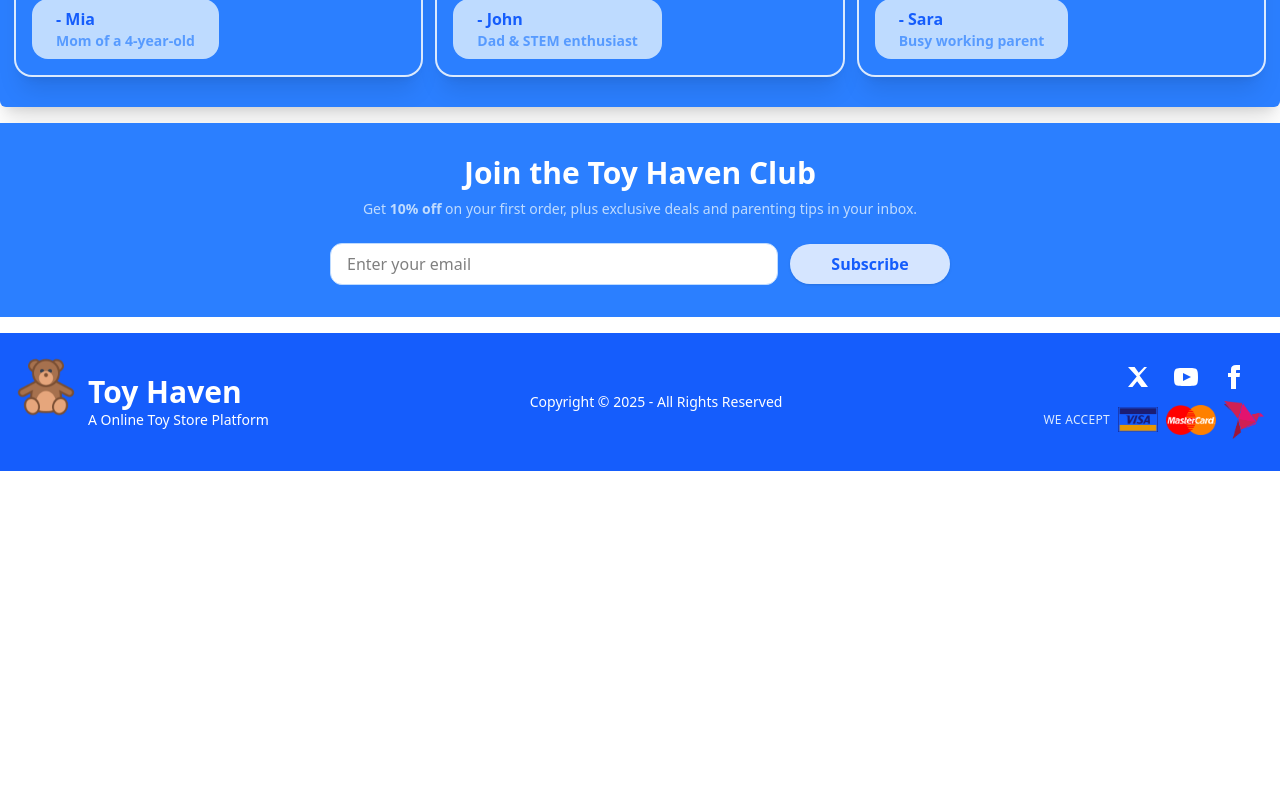
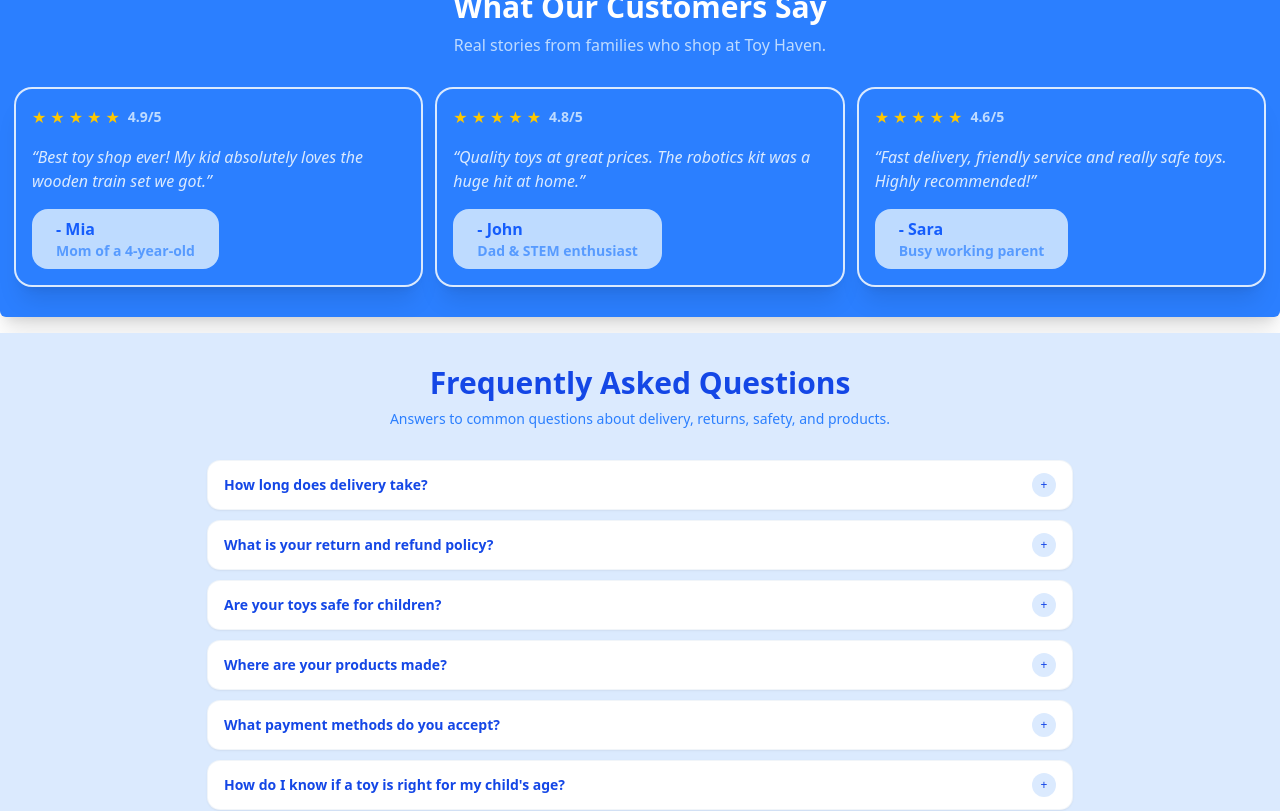
Before and after one commit to hasan8651/Toy-Haven-NextJS, a Next.js app: page / in a window 1280 px wide. Shown: the part 1600-2411 px from the top of the page. Before the commit the page ends 2071 px from the top, so only its background shows below. Built offline with nearby package versions, Linux system fonts and the light colour scheme; no server answers; the database is empty.

Commit message:
FAQ Section Added

```diff
--- a/src/app/components/Faqs/Faqs.jsx
+++ b/src/app/components/Faqs/Faqs.jsx
@@ -6,12 +6,12 @@
   {
     question: "How long does delivery take?",
     answer:
-      "Within Dhaka, orders usually arrive in 2–3 business days. Outside Dhaka, delivery may take 3–5 business days depending on the courier and location.",
+      "Within Dhaka, orders usually arrive in 2-3 business days. Outside Dhaka, delivery may take 3-5 business days depending on the courier and location.",
   },
   {
     question: "What is your return and refund policy?",
     answer:
-      "You can request a return within 7 days of receiving your order if the toy is unused, in its original packaging, and has all tags/labels attached. Once we receive and inspect the item, we’ll process your refund or exchange.",
+      "You can request a return within 7 days of receiving your order if the toy is unused, in its original packaging, and has all tags/labels attached. Once we receive and inspect the item, we'll process your refund or exchange.",
   },
   {
     question: "Are your toys safe for children?",
@@ -31,11 +31,11 @@
   {
     question: "How do I know if a toy is right for my child's age?",
     answer:
-      "Every toy on ToyTopia includes a recommended age range (e.g. Age 3+). You can also use filters like ‘Shop by Age’ on our site to quickly find age-appropriate toys.",
+      "Every toy on Toy Haven includes a recommended age range (e.g. Age 3+). You can also use filters like 'Shop by Age' on our site to quickly find age-appropriate toys.",
   },
 ];
 
-export default function FaqSection() {
+export default function Faqs() {
   const [openIndex, setOpenIndex] = useState(null);
 
   const toggle = (index) => {
@@ -43,13 +43,14 @@
   };
 
   return (
-    <section className="bg-sky-50 py-12">
+    <section className="bg-blue-100 py-8">
       <div className="mx-auto max-w-4xl px-4">
-        <h2 className="text-center text-3xl font-bold text-sky-900">
+        <h2 className="text-center text-3xl font-bold text-blue-700">
           Frequently Asked Questions
         </h2>
-        <p className="mt-2 text-center text-sm text-slate-600">
-          ডেলিভারি, রিটার্ন, সেফটি আর প্রোডাক্ট সম্পর্কিত কমন প্রশ্নের উত্তর।
+        <p className="mt-2 text-center text-sm text-blue-500">
+          Answers to common questions about delivery, returns, safety, and
+          products.
         </p>
 
         <div className="mt-8 space-y-3">
@@ -66,16 +67,16 @@
                   onClick={() => toggle(index)}
                   className="flex w-full items-center justify-between gap-3 px-4 py-3 text-left"
                 >
-                  <span className="text-sm font-semibold text-slate-900">
+                  <span className="text-sm font-semibold text-blue-700">
                     {item.question}
                   </span>
-                  <span className="flex h-6 w-6 items-center justify-center rounded-full bg-sky-100 text-sky-700 text-xs">
-                    {isOpen ? "−" : "+"}
+                  <span className="flex h-6 w-6 items-center justify-center rounded-full bg-blue-100 text-blue-700 text-xs">
+                    {isOpen ? "-" : "+"}
                   </span>
                 </button>
 
                 {isOpen && (
-                  <div className="px-4 pb-4 text-sm text-slate-600">
+                  <div className="px-4 pb-4 text-sm text-blue-600">
                     {item.answer}
                   </div>
                 )}
--- a/src/app/page.jsx
+++ b/src/app/page.jsx
@@ -5,6 +5,7 @@
 import Status from "./components/Status/Status";
 import TrustSafetySection from "./components/TrustSafetySection/TrustSafetySection";
 import NewsLetter from "./components/NewsLetter/NewsLetter";
+import Faqs from "./components/Faqs/Faqs";
 
 export default function Home() {
   return (
@@ -13,8 +14,9 @@
              <Status />
       <PopularToys />
       <TrustSafetySection/>
+      <NewsLetter/>
       <CustomerOpinion />
-      <NewsLetter/>
+      <Faqs/>
     </div>
   );
 }
```
Also changed, not shown: src/app/components/NewsLetter/NewsLetter.jsx (line endings or trailing spaces).
